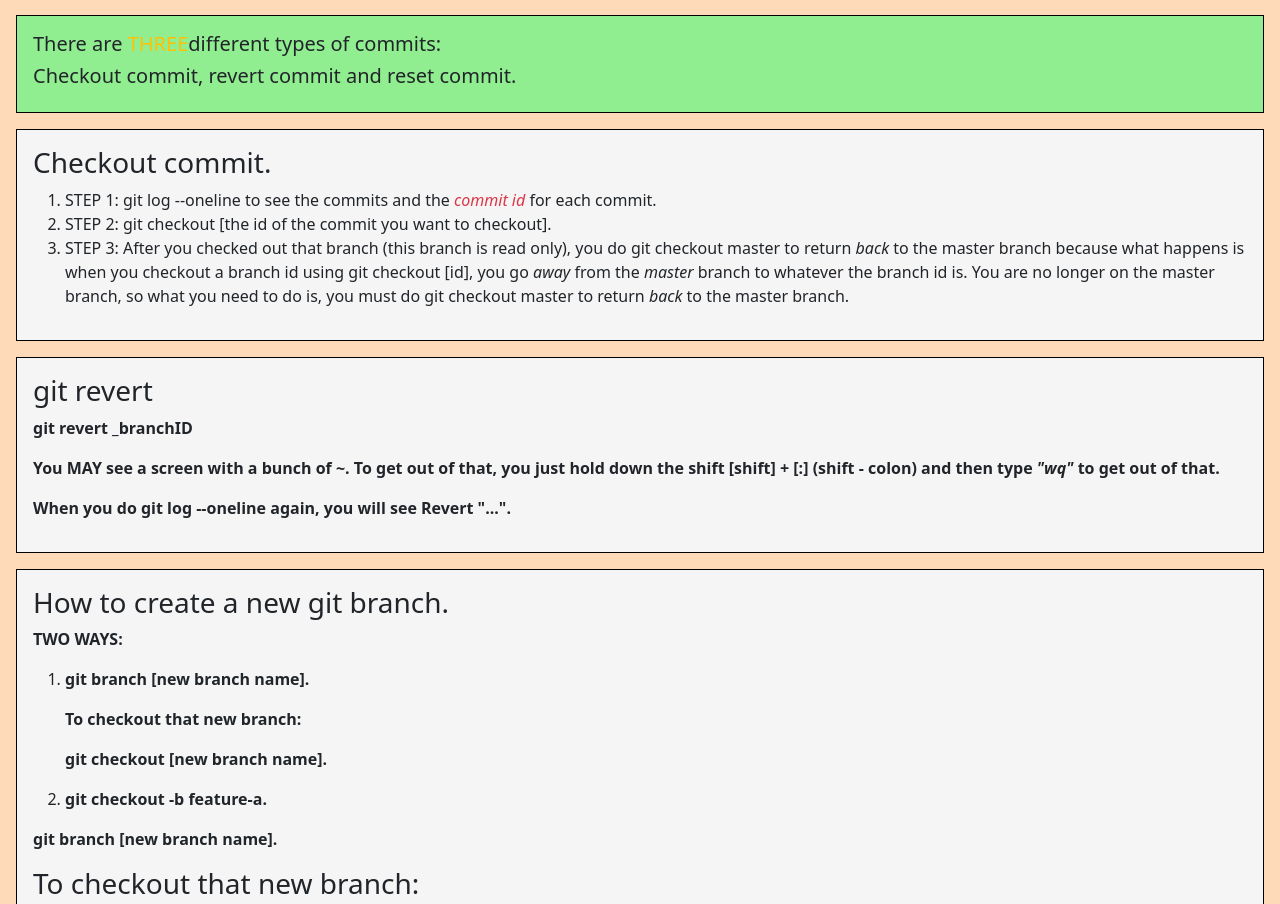
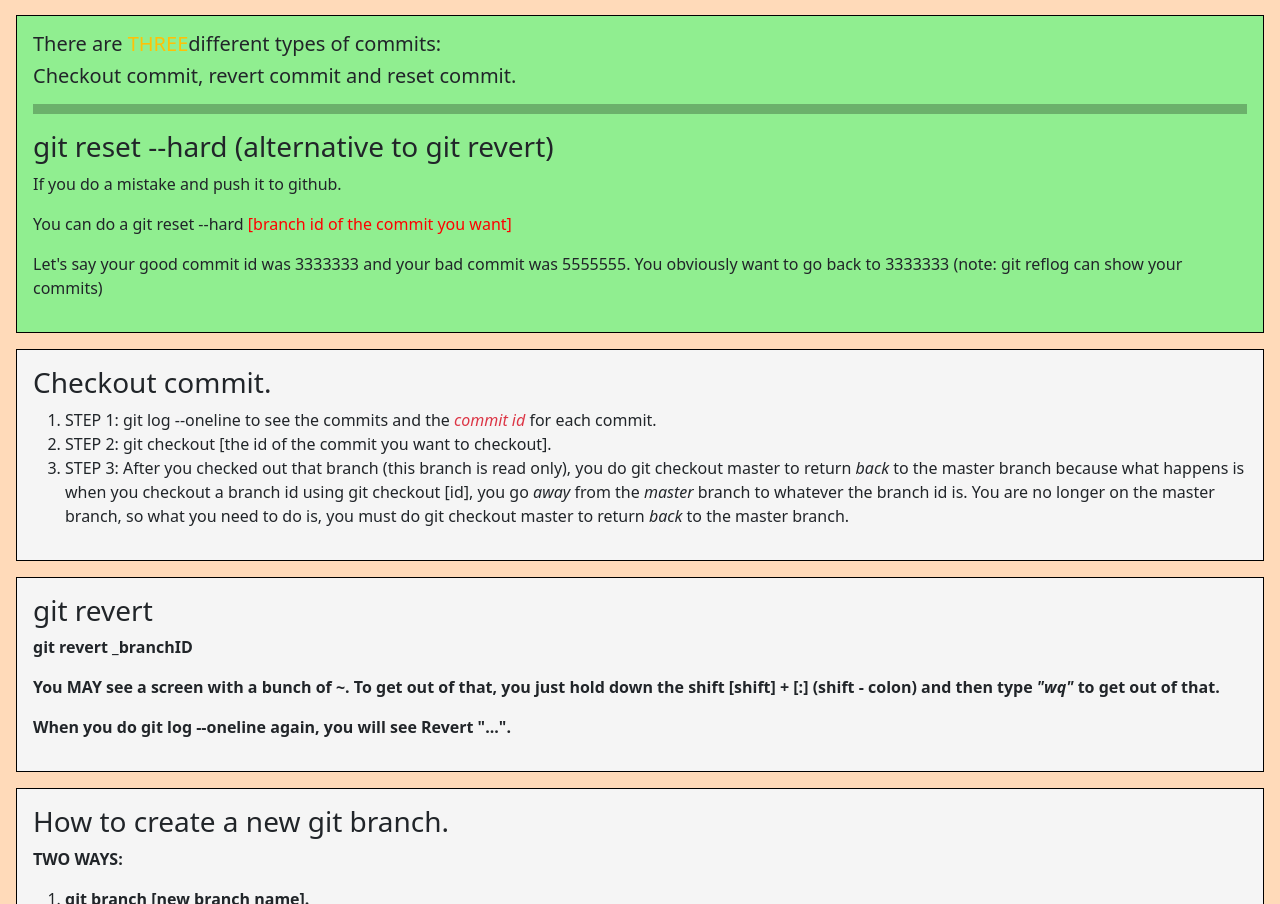
Before and after one commit to dho1115/net-ninja-gitone, a website: page index.html in a window 1280 px wide. Shown: the part 1535-2439 px from the top of the page. Drawn offline with nearby package versions, Linux system fonts and the light colour scheme.

Commit message:
git revert and git reflog.

```diff
--- a/index.html
+++ b/index.html
@@ -67,6 +67,11 @@
    <article class="info m-3 p-3">
       <h5>There are <span class="text-warning">THREE</span>different types of commits:</h5>
       <h5>Checkout commit, revert commit and reset commit.</h5>
+      <hr />
+      <h3>git reset --hard (alternative to git revert)</h3>
+      <p>If you do a mistake and push it to github.</p>
+      <p>You can do a git reset --hard <span style="color: red">[branch id of the commit you want]</span></p>
+      <p>Let's say your good commit id was 3333333 and your bad commit was 5555555. You obviously want to go back to 3333333 (note: git reflog can show your commits)</p>
    </article>
 
    <article class="m-3 p-3">
```
